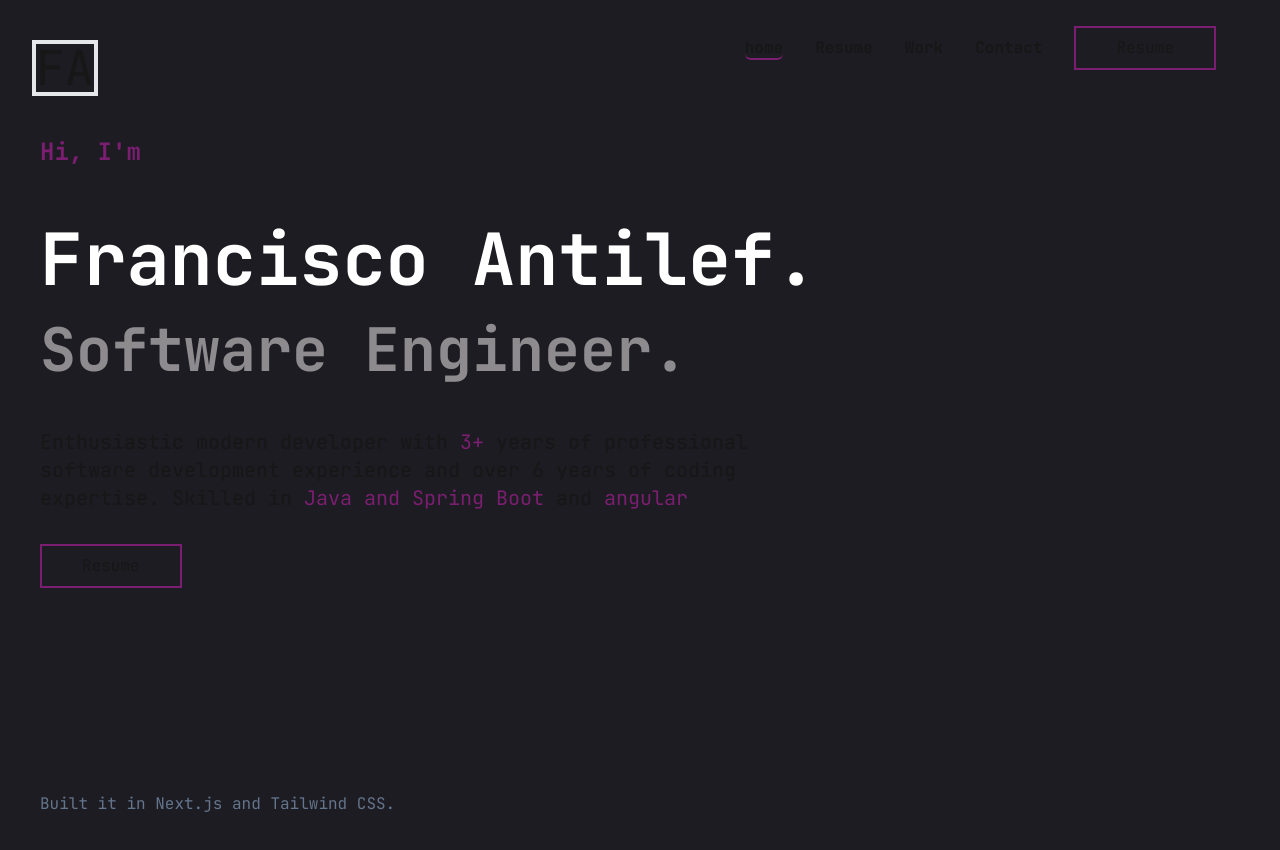
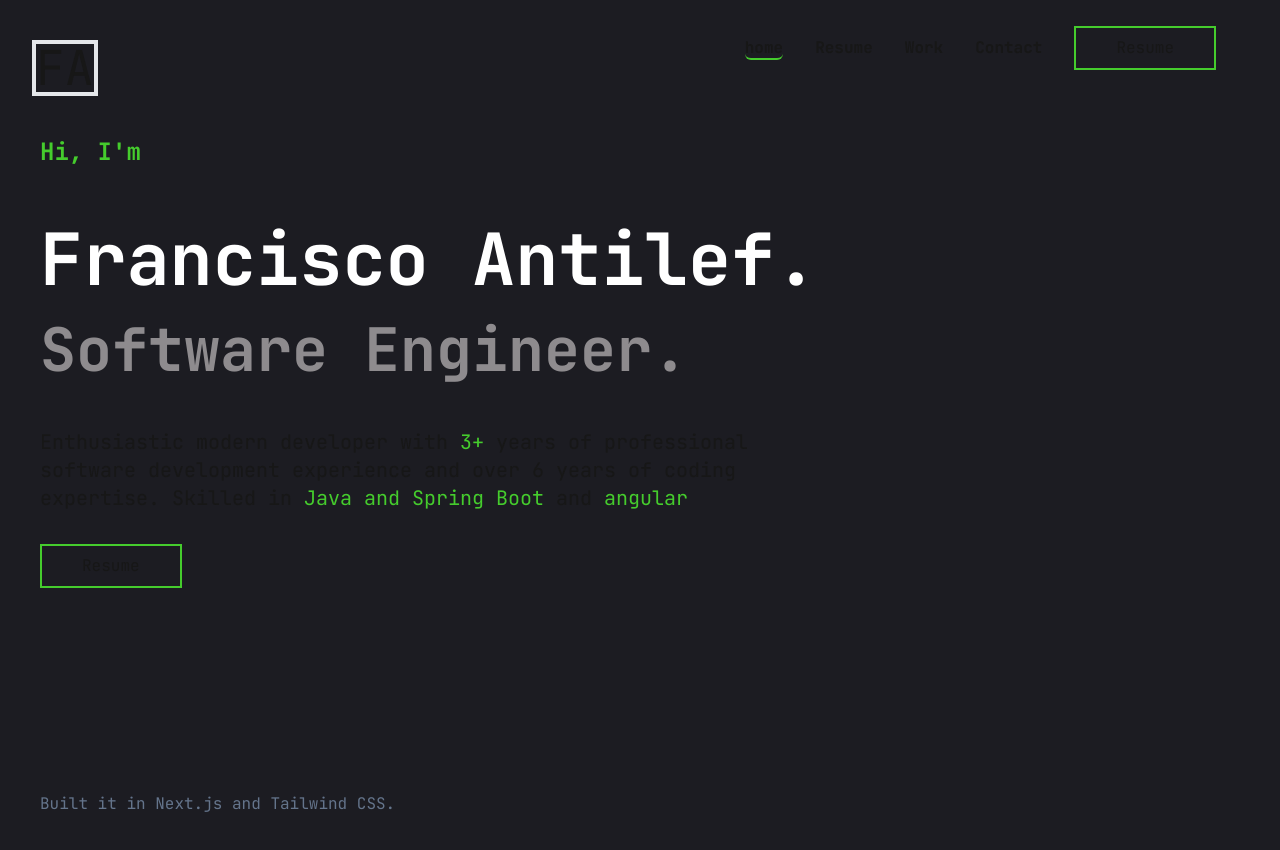
Before and after one commit to antilef/portfolio, a Next.js app: page / in a window 1280 px wide. Shown: the top 850 px of the page. Built offline with nearby package versions, Linux system fonts and the light colour scheme.

Commit message:
feat: change main contrast color
Is better for viewer

```diff
--- a/tailwind.config.js
+++ b/tailwind.config.js
@@ -13,7 +13,7 @@ module.exports = {
           DEFAULT:"#00ff99",
           hover:"#00e187"
         },
-        secondary: "#7B1E71",
+        secondary: "#45cc2d",
         contrast:"#2d2d36",
         "snow" : "#FFFAFA"
       },
```
